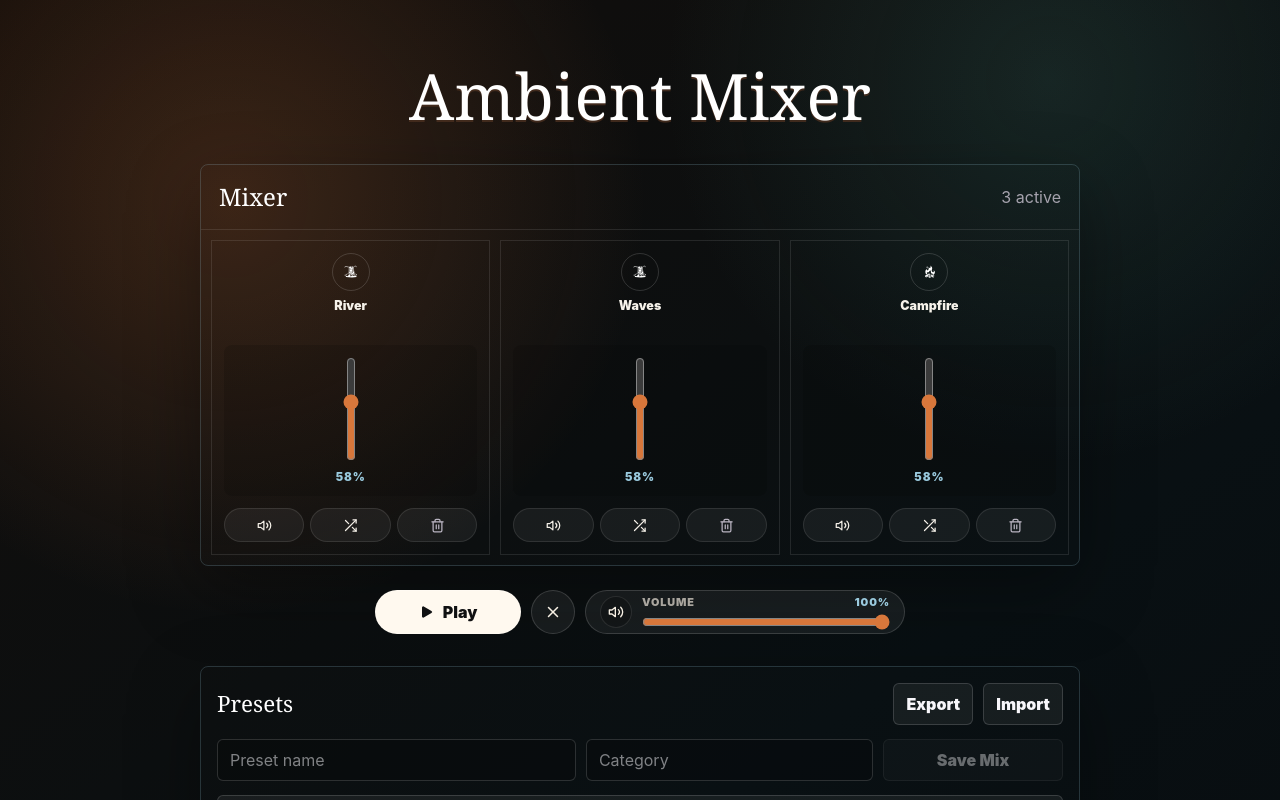
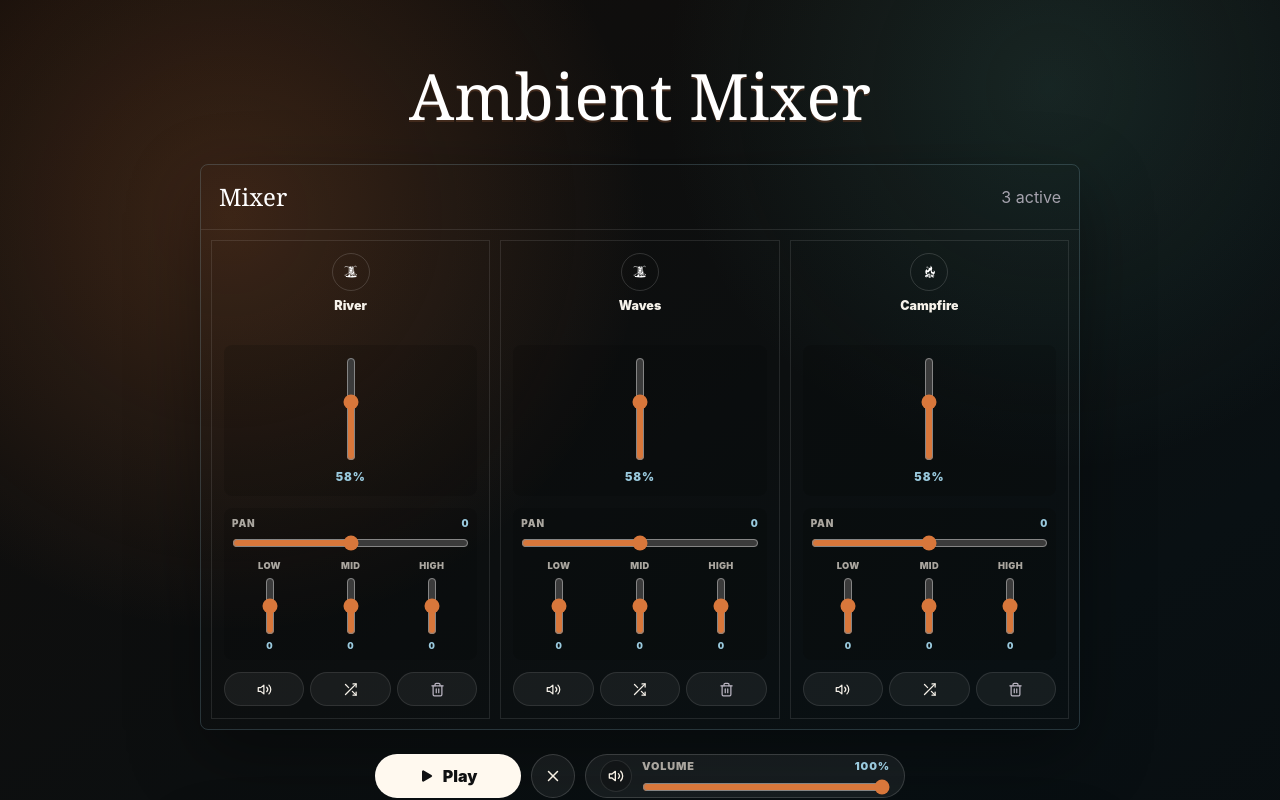
Before and after one commit to holyhell24/AmbientMixer, a React (Vite) app: page / in a window 1280 px wide. Shown: the top 800 px of the page. Built offline with nearby package versions, Linux system fonts and the light colour scheme.

Commit message:
Added panning and equalizer support

```diff
--- a/src/App.tsx
+++ b/src/App.tsx
@@ -21,6 +21,7 @@ import {
   getPresetCategories,
   maxActiveTracks,
   mergePresets,
+  normalizePreset,
   parseDeletedPresetIds,
   parseStoredPresets,
   removePresetById,
@@ -30,9 +31,12 @@ import {
   syncTrackAudio,
   toggleSoundTrack,
   updateTrackState,
+  type AudioGraph,
 } from "./utils";
 
-const builtInPresets = presetData.presets satisfies SoundPreset[];
+const builtInPresets = (presetData.presets satisfies SoundPreset[]).map(
+  normalizePreset,
+);
 
 function App() {
   const [selectedCategory, setSelectedCategory] = useState<SoundCategory>(
@@ -49,6 +53,8 @@ function App() {
     return parseDeletedPresetIds(localStorage.getItem(deletedPresetIdsStorageKey));
   });
   const audioRefs = useRef(new Map<string, HTMLAudioElement>());
+  const audioContextRef = useRef<AudioContext | null>(null);
+  const audioGraphRefs = useRef(new Map<string, AudioGraph>());
   const randomReplayTimeoutRefs = useRef(new Map<string, number>());
 
   const soundById = useMemo(
@@ -68,7 +74,12 @@ function App() {
   const presetCategories = getPresetCategories(presets);
 
   useEffect(() => {
+    const audioContext = audioContextRef.current ?? new AudioContext();
+    audioContextRef.current = audioContext;
+
     syncTrackAudio({
+      audioContext,
+      audioGraphs: audioGraphRefs.current,
       audioRefs: audioRefs.current,
       isPlaying,
       masterMuted,
@@ -126,13 +137,23 @@ function App() {
   };
 
   const savePreset = (name: string, category: string) => {
-    const preset = createPreset(name, category, activeTracks);
+    const existingPreset = presets.find(
+      (preset) => preset.name.toLowerCase() === name.toLowerCase(),
+    );
+    const preset = createPreset(name, category, activeTracks, existingPreset);
 
     if (!preset) {
       return;
     }
 
-    setCustomPresets((currentPresets) => [...currentPresets, preset]);
+    setCustomPresets((currentPresets) =>
+      mergePresets(currentPresets, [preset]),
+    );
+    setDeletedPresetIds((currentDeletedPresetIds) =>
+      currentDeletedPresetIds.filter(
+        (deletedPresetId) => deletedPresetId !== preset.id,
+      ),
+    );
   };
 
   const exportPresets = () => {
@@ -209,6 +230,8 @@ function App() {
                   key={sound.id}
                   sound={sound}
                   track={track}
+                  onChangeEqualizer={(eq) => updateTrack(sound.id, { eq })}
+                  onChangePan={(pan) => updateTrack(sound.id, { pan })}
                   onChangeVolume={(volume) => updateTrack(sound.id, { volume })}
                   onToggleActive={() =>
                     updateTrack(sound.id, { active: !track.active })
--- a/src/components/MixerChannel/MixerChannel.tsx
+++ b/src/components/MixerChannel/MixerChannel.tsx
@@ -5,6 +5,8 @@ import type { MixerChannelProps } from './types';
 function MixerChannel({
   sound,
   track,
+  onChangeEqualizer,
+  onChangePan,
   onChangeVolume,
   onToggleActive,
   onToggleMute,
@@ -34,6 +36,54 @@ function MixerChannel({
           value={track.volume}
         />
         <span className="text-[0.72rem] font-black tracking-[0.08em] text-[#9acade]">{track.volume}%</span>
+      </div>
+      <div className="grid gap-2 rounded-lg bg-black/15 px-2 py-2">
+        <label className="grid gap-1 text-[0.62rem] font-black tracking-[0.08em] text-[#aaa69f] uppercase">
+          <span className="flex justify-between gap-2">
+            <span>Pan</span>
+            <span className="text-[#9acade]">{track.pan}</span>
+          </span>
+          <input
+            aria-label={`${sound.name} panning`}
+            className="w-full accent-[#d8773b]"
+            max="100"
+            min="-100"
+            onChange={(event) => onChangePan(Number(event.target.value))}
+            type="range"
+            value={track.pan}
+          />
+        </label>
+        <div className="grid grid-cols-3 gap-1.5">
+          {[
+            ['low', 'Low'],
+            ['mid', 'Mid'],
+            ['high', 'High'],
+          ].map(([band, label]) => (
+            <label
+              className="grid justify-items-center gap-1 text-[0.58rem] font-black tracking-[0.04em] text-[#aaa69f] uppercase"
+              key={band}
+            >
+              <span>{label}</span>
+              <input
+                aria-label={`${sound.name} ${label} equalizer`}
+                className="h-[58px] w-5 cursor-pointer accent-[#d8773b] [direction:rtl] [writing-mode:vertical-lr]"
+                max="12"
+                min="-12"
+                onChange={(event) =>
+                  onChangeEqualizer({
+                    ...track.eq,
+                    [band]: Number(event.target.value),
+                  })
+                }
+                type="range"
+                value={track.eq[band as keyof typeof track.eq]}
+              />
+              <span className="text-[0.56rem] text-[#9acade]">
+                {track.eq[band as keyof typeof track.eq]}
+              </span>
+            </label>
+          ))}
+        </div>
       </div>
       <div className="grid grid-cols-3 gap-1.5">
         <button
--- a/src/components/MixerChannel/types.ts
+++ b/src/components/MixerChannel/types.ts
@@ -1,8 +1,10 @@
-import type { Sound, TrackState } from '../../types';
+import type { EqualizerSettings, Sound, TrackState } from '../../types';
 
 export type MixerChannelProps = {
   sound: Sound;
   track: TrackState;
+  onChangeEqualizer: (equalizerSettings: EqualizerSettings) => void;
+  onChangePan: (pan: number) => void;
   onChangeVolume: (volume: number) => void;
   onToggleActive: () => void;
   onToggleMute: () => void;
--- a/src/components/PresetManager/PresetManager.tsx
+++ b/src/components/PresetManager/PresetManager.tsx
@@ -17,6 +17,9 @@ function PresetManager({
   const [presetCategory, setPresetCategory] = useState('');
   const fileInputRef = useRef<HTMLInputElement>(null);
   const presetsByCategory = groupPresetsByCategory(presets);
+  const presetNames = presets
+    .map((preset) => preset.name)
+    .toSorted((firstName, secondName) => firstName.localeCompare(secondName));
 
   const handleSavePreset = () => {
     const trimmedName = presetName.trim();
@@ -71,11 +74,17 @@ function PresetManager({
         <input
           aria-label="Preset name"
           className="min-h-[42px] min-w-0 rounded-md border border-white/15 bg-black/20 px-3 text-[#f8f7fb]"
+          list="preset-names"
           onChange={(event) => setPresetName(event.target.value)}
           placeholder="Preset name"
           type="text"
           value={presetName}
         />
+        <datalist id="preset-names">
+          {presetNames.map((name) => (
+            <option key={name} value={name} />
+          ))}
+        </datalist>
         <input
           aria-label="Preset category"
           className="min-h-[42px] min-w-0 rounded-md border border-white/15 bg-black/20 px-3 text-[#f8f7fb]"
--- a/src/utils.ts
+++ b/src/utils.ts
@@ -1,15 +1,48 @@
 import { sounds } from './soundLibrary';
-import type { PresetFile, Sound, SoundPreset, TrackState } from './types';
+import type {
+  EqualizerSettings,
+  PresetFile,
+  Sound,
+  SoundPreset,
+  TrackState,
+} from './types';
 
 export const customPresetStorageKey = 'ambient-mixer-presets';
 export const deletedPresetIdsStorageKey = 'ambient-mixer-deleted-preset-ids';
 export const maxActiveTracks = 6;
+export const defaultEqualizerSettings: EqualizerSettings = {
+  high: 0,
+  low: 0,
+  mid: 0,
+};
+
+export type AudioGraph = {
+  gain: GainNode;
+  high: BiquadFilterNode;
+  low: BiquadFilterNode;
+  mid: BiquadFilterNode;
+  panner: StereoPannerNode;
+  source: MediaElementAudioSourceNode;
+};
+
+const clamp = (value: number, min: number, max: number) =>
+  Math.min(max, Math.max(min, value));
+
+const normalizeEqualizerSettings = (
+  equalizerSettings: EqualizerSettings | undefined,
+) => ({
+  high: clamp(Number(equalizerSettings?.high) || 0, -12, 12),
+  low: clamp(Number(equalizerSettings?.low) || 0, -12, 12),
+  mid: clamp(Number(equalizerSettings?.mid) || 0, -12, 12),
+});
 
 export const createInitialTracks = (): TrackState[] =>
   sounds.map((sound, index) => ({
     id: sound.id,
     active: index < 3,
+    eq: defaultEqualizerSettings,
     muted: false,
+    pan: 0,
     randomize: false,
     volume: index < 3 ? 58 : 42,
   }));
@@ -22,9 +55,11 @@ export const normalizePreset = (preset: SoundPreset): SoundPreset => ({
     .filter((track) => sounds.some((sound) => sound.id === track.id))
     .map((track) => ({
       id: track.id,
+      eq: normalizeEqualizerSettings(track.eq),
       muted: Boolean(track.muted),
+      pan: clamp(Number(track.pan) || 0, -100, 100),
       randomize: Boolean(track.randomize),
-      volume: Math.min(100, Math.max(0, Number(track.volume) || 0)),
+      volume: clamp(Number(track.volume) || 0, 0, 100),
     })),
 });
 
@@ -122,7 +157,9 @@ export const resetTracks = (tracks: TrackState[]) =>
   tracks.map((track) => ({
     ...track,
     active: false,
+    eq: defaultEqualizerSettings,
     muted: false,
+    pan: 0,
     randomize: false,
     volume: 50,
   }));
@@ -146,7 +183,9 @@ export const applyPresetToTracks = (
     return {
       ...track,
       active: true,
+      eq: normalizeEqualizerSettings(presetTrack.eq),
       muted: presetTrack.muted,
+      pan: clamp(Number(presetTrack.pan) || 0, -100, 100),
       randomize: Boolean(presetTrack.randomize),
       volume: presetTrack.volume,
     };
@@ -157,10 +196,13 @@ export const createPreset = (
   name: string,
   category: string,
   activeTracks: TrackState[],
+  existingPreset?: SoundPreset,
 ): SoundPreset | null => {
   const activePresetTracks = activeTracks.map((track) => ({
+    eq: track.eq,
     id: track.id,
     muted: track.muted,
+    pan: track.pan,
     randomize: track.randomize,
     volume: track.volume,
   }));
@@ -170,9 +212,9 @@ export const createPreset = (
   }
 
   return {
-    id: `preset-${crypto.randomUUID()}`,
+    id: existingPreset?.id ?? `preset-${crypto.randomUUID()}`,
     name,
-    category: category.trim() || 'Custom',
+    category: category.trim() || existingPreset?.category || 'Custom',
     tracks: activePresetTracks,
   };
 };
@@ -203,7 +245,7 @@ export const restoreImportedPresetIds = (
   );
 
 export const downloadPresetFile = (presets: SoundPreset[]) => {
-  const presetFile: PresetFile = { presets };
+  const presetFile: PresetFile = { presets: presets.map(normalizePreset) };
   const blob = new Blob([JSON.stringify(presetFile, null, 2)], {
     type: 'application/json',
   });
@@ -234,6 +276,54 @@ export const getAudio = (
   return audio;
 };
 
+export const getAudioGraph = (
+  audio: HTMLAudioElement,
+  audioContext: AudioContext,
+  audioGraphs: Map<string, AudioGraph>,
+  soundId: string,
+) => {
+  const existingAudioGraph = audioGraphs.get(soundId);
+
+  if (existingAudioGraph) {
+    return existingAudioGraph;
+  }
+
+  const source = audioContext.createMediaElementSource(audio);
+  const low = audioContext.createBiquadFilter();
+  const mid = audioContext.createBiquadFilter();
+  const high = audioContext.createBiquadFilter();
+  const panner = audioContext.createStereoPanner();
+  const gain = audioContext.createGain();
+
+  low.type = 'lowshelf';
+  low.frequency.value = 320;
+  mid.type = 'peaking';
+  mid.frequency.value = 1200;
+  mid.Q.value = 0.8;
+  high.type = 'highshelf';
+  high.frequency.value = 3200;
+
+  source.connect(low);
+  low.connect(mid);
+  mid.connect(high);
+  high.connect(panner);
+  panner.connect(gain);
+  gain.connect(audioContext.destination);
+
+  const audioGraph = {
+    gain,
+    high,
+    low,
+    mid,
+    panner,
+    source,
+  };
+
+  audioGraphs.set(soundId, audioGraph);
+
+  return audioGraph;
+};
+
 export const clearRandomReplayTimeouts = (
   randomReplayTimeoutRefs: Map<string, number>,
 ) => {
@@ -245,6 +335,8 @@ export const clearRandomReplayTimeouts = (
 
 export const syncTrackAudio = ({
   audioRefs,
+  audioContext,
+  audioGraphs,
   isPlaying,
   masterMuted,
   masterVolume,
@@ -253,6 +345,8 @@ export const syncTrackAudio = ({
   tracks,
 }: {
   audioRefs: Map<string, HTMLAudioElement>;
+  audioContext: AudioContext;
+  audioGraphs: Map<string, AudioGraph>;
   isPlaying: boolean;
   masterMuted: boolean;
   masterVolume: number;
@@ -270,13 +364,22 @@ export const syncTrackAudio = ({
     }
 
     const audio = getAudio(sound, audioRefs);
+    const audioGraph = getAudioGraph(audio, audioContext, audioGraphs, track.id);
+
     audio.onended = null;
     audio.loop = !track.randomize;
-    audio.volume = track.muted || masterMuted
+    audio.volume = 1;
+    audioGraph.gain.gain.value = track.muted || masterMuted
       ? 0
       : (track.volume / 100) * (masterVolume / 100);
+    audioGraph.low.gain.value = track.eq.low;
+    audioGraph.mid.gain.value = track.eq.mid;
+    audioGraph.high.gain.value = track.eq.high;
+    audioGraph.panner.pan.value = track.pan / 100;
 
     if (isPlaying && track.active) {
+      void audioContext.resume();
+
       if (track.randomize) {
         audio.onended = () => {
           const delay = Math.floor(5000 + Math.random() * 5000);
```
Also changed, not shown: src/types.ts (+10 -0 lines).
